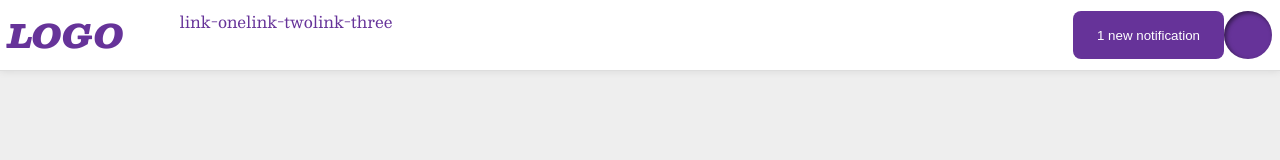
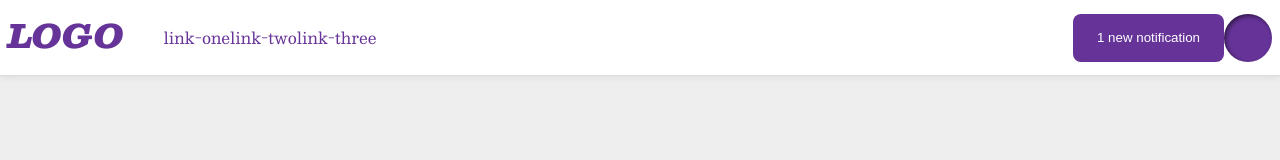
Before and after one commit to mnesfane/Theodinproject-Foundations-Course, a plain HTML site: page tutorial/css_assignments/flex/03-flex-header-2/index.html in a window 1280 px wide. Drawn offline with nearby package versions, Linux system fonts and the light colour scheme.

Commit message:
7eydt l margin to ul

```diff
--- a/tutorial/css_assignments/flex/03-flex-header-2/style.css
+++ b/tutorial/css_assignments/flex/03-flex-header-2/style.css
@@ -60,5 +60,5 @@ ul {
 }
 .part1 ul{
   display: flex;
-  margin: 0 16px;
+  /* margin: 0 16px; */
 }
```
